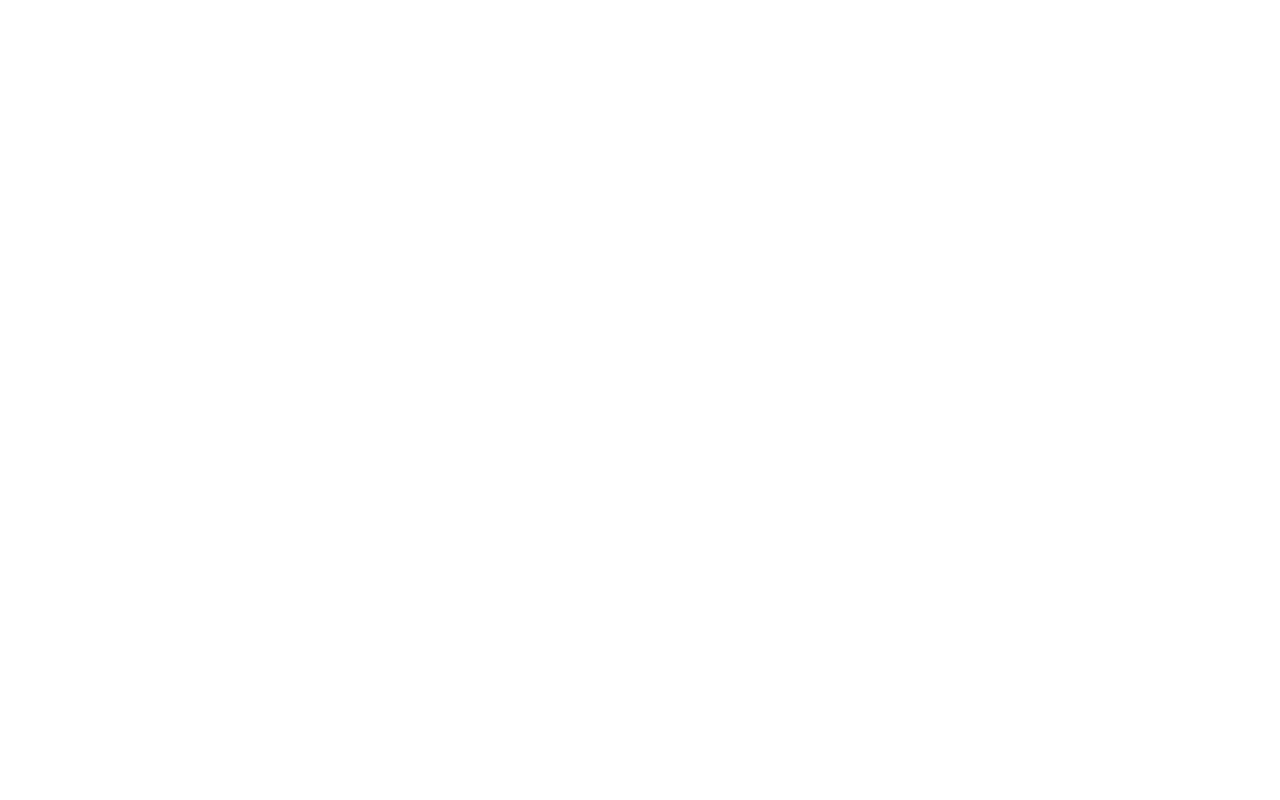
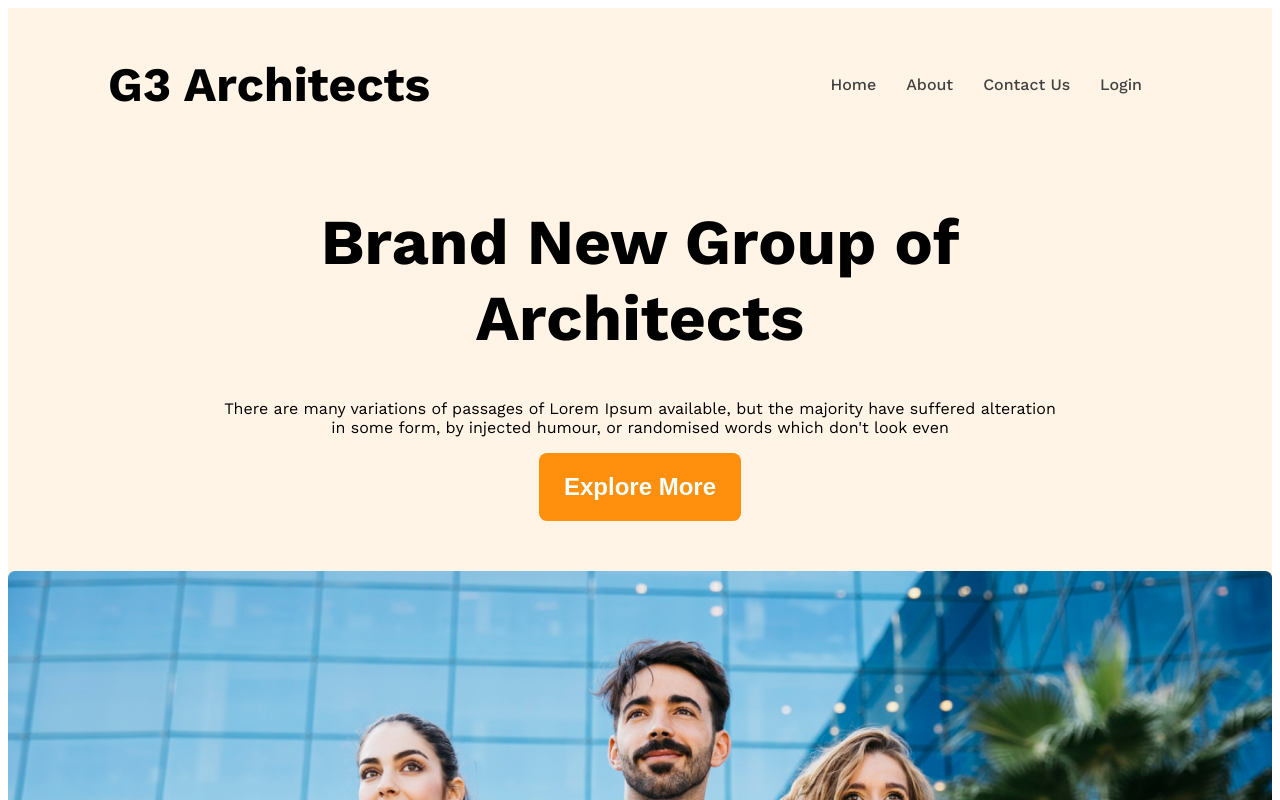
Before and after one commit to Sharminzuma776/g3-Architects, a plain HTML site: page index.html in a window 1280 px wide. Shown: the top 800 px of the page. Drawn offline with nearby package versions, Linux system fonts and the light colour scheme.

Commit message:
added my first part of website

```diff
--- a/index.html
+++ b/index.html
@@ -6,8 +6,26 @@
     <title>G3-Architects</title>
     <link rel="stylesheet" href="styels/architect.css">
 </head>
-<body>
-    <header>
+<body class="work-sans-font">
+    <header class="bg-light">
+        <nav class="navbar display-flex">
+            <h3 class="brand">G3 Architects</h3>
+                  <ul class="nav-links display-flex">
+                <!-- li.nav-item*4>a.nav-link -->
+                  <li class="nav-item"><a href="" class="nav-link text-gray">Home</a></li>
+                  <li class="nav-item"><a href="" class="nav-link text-gray">About</a></li>
+                  <li class="nav-item"><a href="" class="nav-link text-gray">Contact Us</a></li>
+                  <li class="nav-item"><a href="" class="nav-link text-gray">Login</a></li>
+            </ul>
+        </nav>
+        <div class="banner">
+           <div class="banner-content">
+             <h1 class="banner-title">Brand New Group of Architects </h1>
+             <p class="banner-description">There are many variations of passages of Lorem Ipsum available, but the majority have suffered alteration in some form, by injected humour, or randomised words which don't look even</p>
+             <button class="btn-primary">Explore More</button>
+           </div>
+            <img class="banner-img" src="images/banner.png" alt="">
+        </div>
 
     </header>
     <main>
--- a/styels/architect.css
+++ b/styels/architect.css
@@ -0,0 +1,94 @@
+
+@import url('https://fonts.googleapis.com/css2?family=Work+Sans:ital,wght@0,100..900;1,100..900&display=swap');
+
+
+.work-sans-font {
+  font-family: "Work Sans", sans-serif;
+  font-optical-sizing: auto;
+  font-weight: 400;
+  font-style: normal;
+}
+
+/* shared style */
+/* dark 02 */
+.text-gray{
+  color: #424242;
+}
+/* dark 03 */
+.text-light-gray{
+  color: #727272;
+}
+
+.bg-light{
+  background-color: rgba(255, 144, 14, 0.1);
+}
+
+.display-flex{
+  display: flex;
+}
+
+.btn-primary{
+  background-color: #FF900E;
+  color: azure;
+  padding: 20px 25px;
+  font-weight: 600;
+  font-size: 1.5rem;
+  border-radius: 8px;
+  border: none;
+}
+
+/* heder style */
+
+/* navbar style */
+.navbar{
+  justify-content: space-between;
+  align-items: center;
+  padding: 0px 100px ;
+}
+
+.brand{
+  font-weight: bold;
+  font-size: 3rem;
+}
+
+.nav-item{
+  list-style: none;
+  margin-right: 30px;
+}
+
+.nav-link{
+      text-decoration: none;
+      font-weight: 500;
+
+}
+
+.navbar , .banner{
+  max-width: 1440px;
+  margin: 0 auto;
+}
+
+/* banner related style */
+
+.banner-content{
+  max-width: 850px;
+  margin: 0 auto;
+  text-align: center;
+  margin-bottom: 50px;
+}
+
+.banner-title{
+  font-weight: 700;
+  font-size: 4rem;
+}
+.banner-img{
+  width: 100%;
+}
+
+/* respnsive media query */
+
+@media screen and (max-width:576px){
+  .nav-links , .navbar{
+    flex-direction: column;
+  }
+
+}
```
